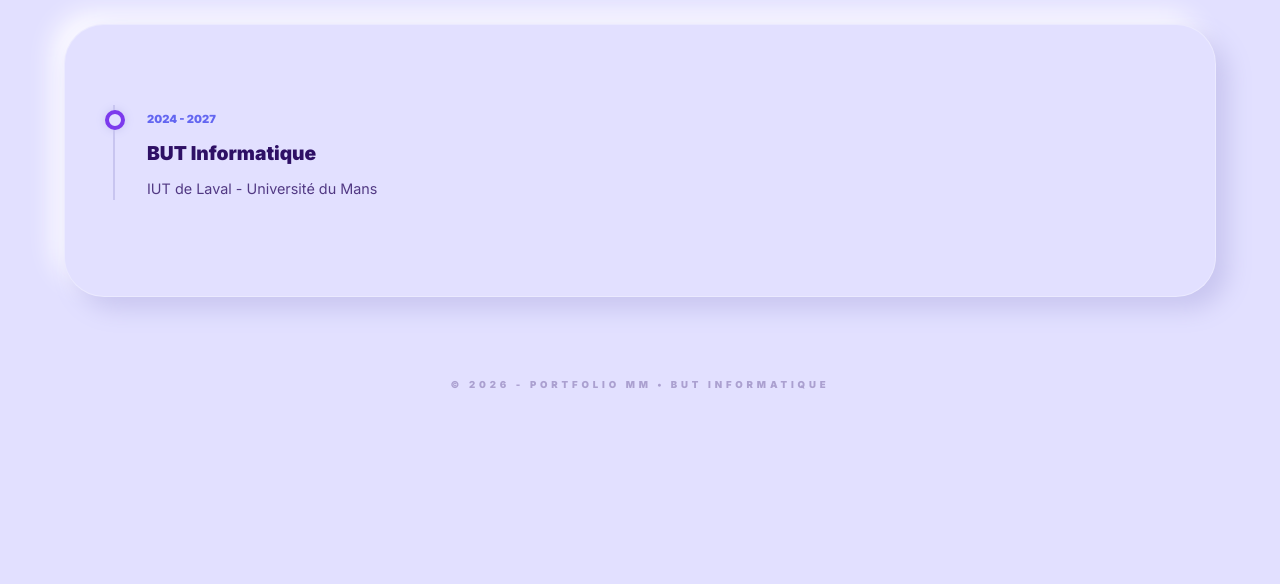
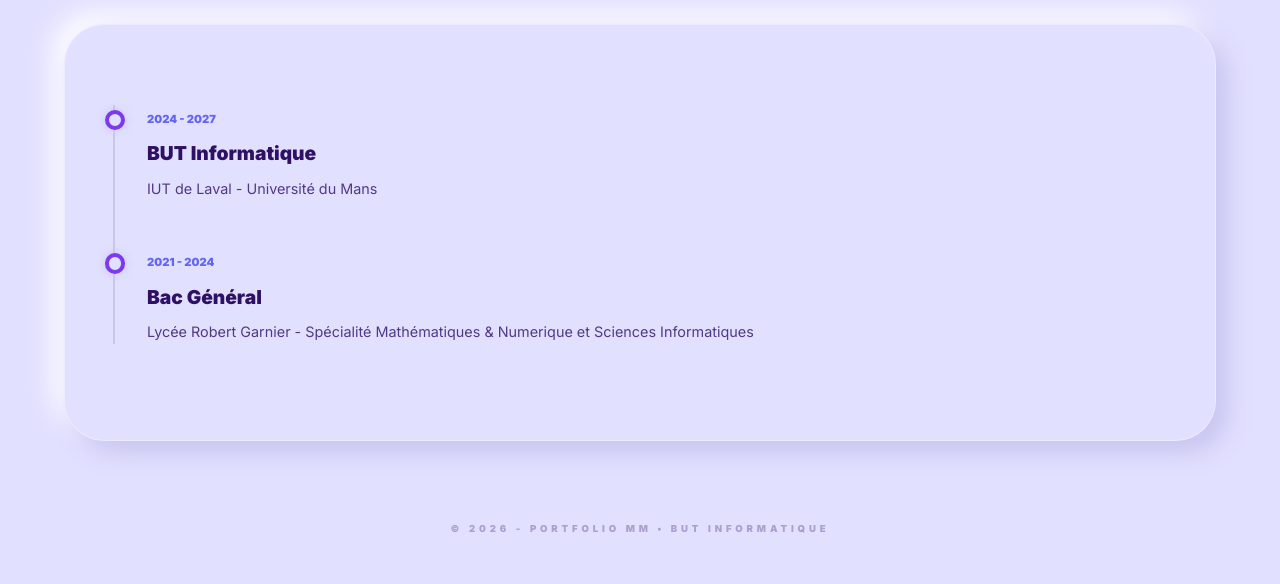
Before and after one commit to MarhadourM/Portfolio, a PHP site: page /parcours in a window 1280 px wide. Shown: the part 245-829 px from the top of the page. Before the commit the page ends 634 px from the top, so only its background shows below. Run offline with PHP 8.4, Linux system fonts and the light colour scheme.

Commit message:
ajout parcours

```diff
--- a/pages/parcours.php
+++ b/pages/parcours.php
@@ -8,6 +8,12 @@
                         <h3 class='formation'>BUT Informatique</h3>
                         <p class="description-formation">IUT de Laval - Université du Mans</p>
                     </div>
+                    <div class="etape-item">
+                        <div class="puce-etape"></div>
+                        <span class="date-etape">2021 - 2024</span>
+                        <h3 class='formation'>Bac Général</h3>
+                        <p class="description-formation">Lycée Robert Garnier - Spécialité Mathématiques & Numerique et Sciences Informatiques</p>
+                    </div>
                 </div>
             </div>
         </section>
```
